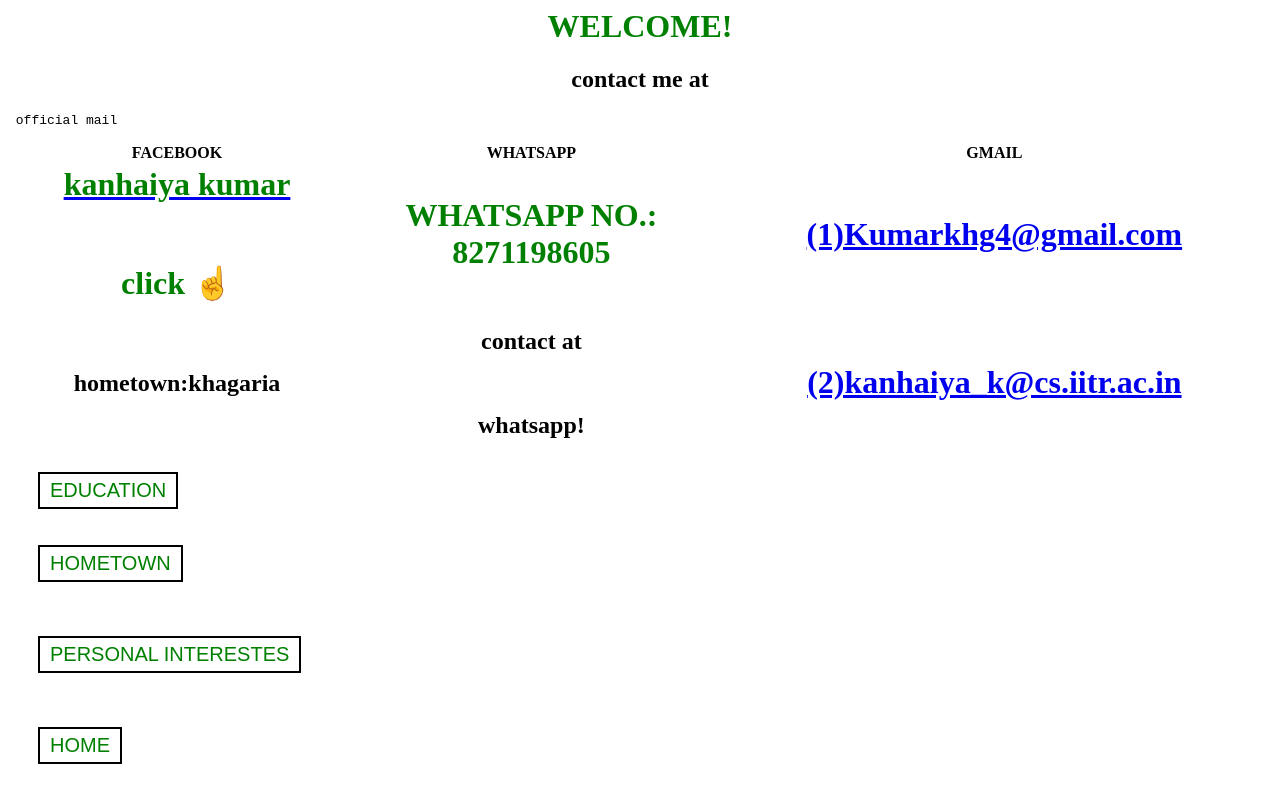
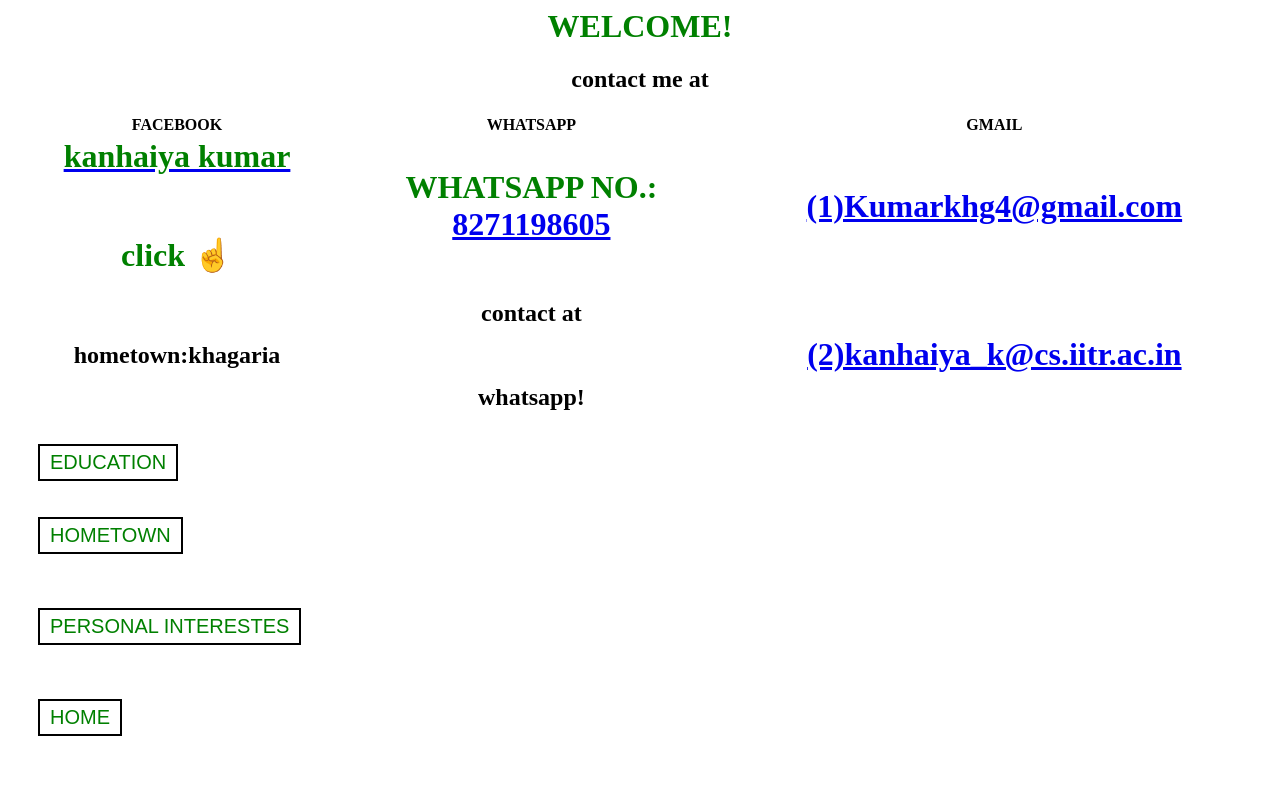
Before and after one commit to kanhaiya-2000/kanhaiyaproject.html, a plain HTML site: page contact.html in a window 1280 px wide. Drawn offline with Linux system fonts and the light colour scheme.

Commit message:
Update contact.html

```diff
--- a/contact.html
+++ b/contact.html
@@ -28,7 +28,7 @@
         </tr>
         <tr>
             <td><a href="https://www.facebook.com/profile.php?id=100037612628459"><h1>kanhaiya kumar</h1></a><br><h1> click ☝️</h1></td>
-                 <td><h1>WHATSAPP NO.:<br>8271198605</h1></td>
+                 <td><h1>WHATSAPP NO.:<br><a href="messageto:8271198605">8271198605</a></h1></td>
                         <td><h1><a href="mailto:kumarkhg4@gmail.com">(1)Kumarkhg4@gmail.com</a></h1></td>
 
         </tr>
@@ -36,7 +36,7 @@
             <td><h2>hometown:khagaria</h2></td>
                   <td><h2>contact at</h2> <br><h2>whatsapp!</h2></td>
                         <td><h1><a href="mailto:kanhaiya_k@cs.iitr.ac.in">(2)kanhaiya_k@cs.iitr.ac.in</a></h1></td>
-                                                                          <pre> official mail</pre>
+
          </tr>
 
     </table>
```
